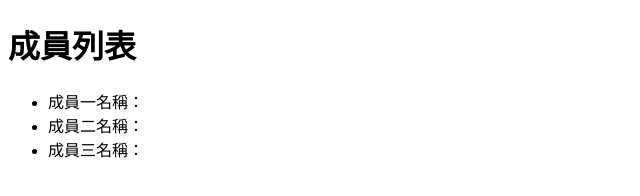
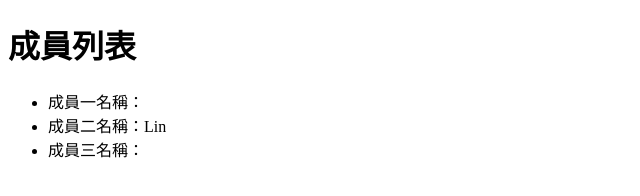
Before and after one commit to PsyducK5566/gitM4-GitHub-PR-Management, a plain HTML site: page index.html in a window 1280 px wide. Shown: the full height of the page, 0-640 px from the left. Drawn offline with Linux system fonts and the light colour scheme.

Commit message:
新增成員二名字

```diff
--- a/index.html
+++ b/index.html
@@ -11,7 +11,7 @@
     <h1>成員列表</h1>
     <ul>
         <li>成員一名稱：</li>
-        <li>成員二名稱：</li>
+        <li>成員二名稱：Lin</li>
         <li>成員三名稱：</li>
     </ul>
 </body>
```
